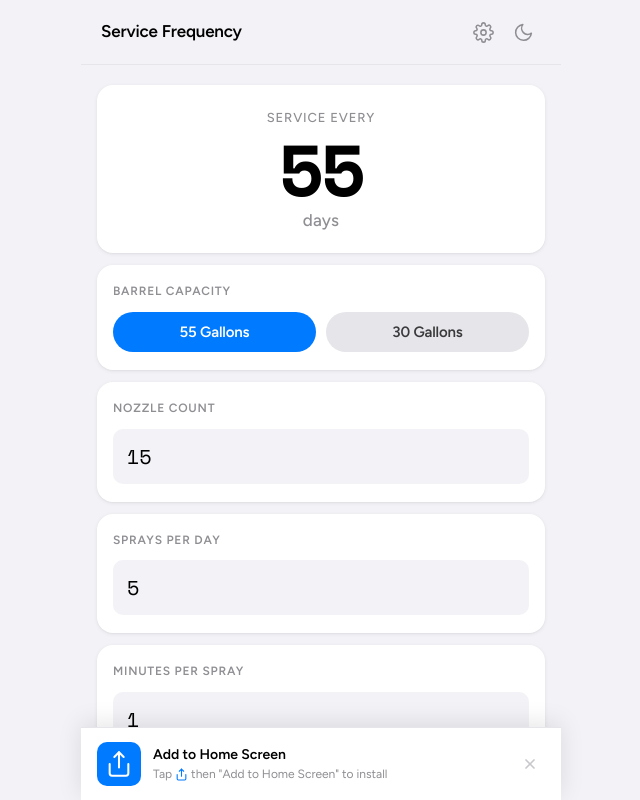
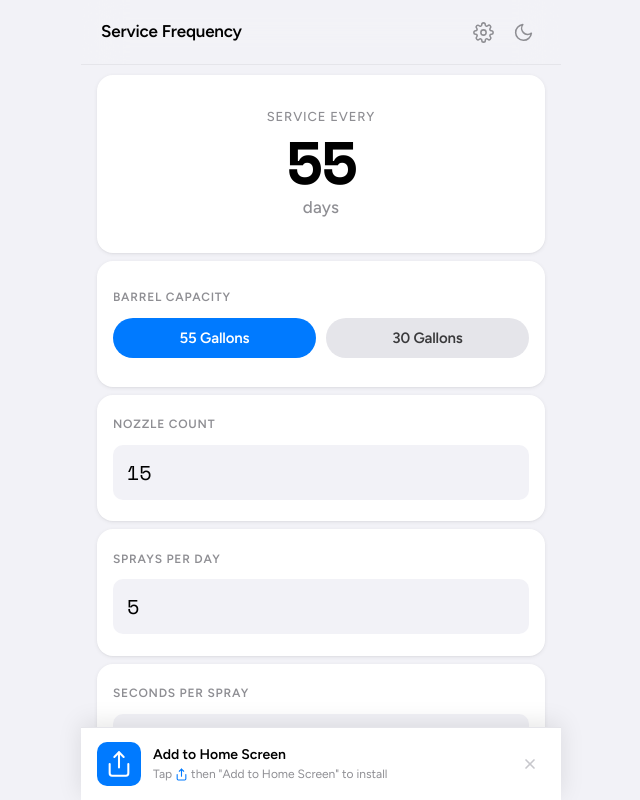
Before and after one commit to taylorakin17/service-frequency-calculator, a plain HTML site: page index.html in a window 1280 px wide. Shown: the whole page, without its empty margins (319-959 px from the left). Drawn offline with nearby package versions, Linux system fonts and the light colour scheme.

Commit message:
Fit layout to screen without scroll; seconds per spray (default 60)

```diff
--- a/app.js
+++ b/app.js
@@ -5,7 +5,7 @@
 const DEFAULTS = {
   nozzleCount:          15,
   spraysPerDay:         5,
-  minutesPerSpray:      1,
+  secondsPerSpray:      60,
   selectedBarrelSize:   55,
   effectiveGallons55:   52,
   effectiveGallons30:   28,
@@ -20,7 +20,7 @@ const DEFAULTS = {
 const state = {
   nozzleCount:          loadNumber('nozzleCount',          DEFAULTS.nozzleCount),
   spraysPerDay:         loadNumber('spraysPerDay',         DEFAULTS.spraysPerDay),
-  minutesPerSpray:      loadNumber('minutesPerSpray',      DEFAULTS.minutesPerSpray),
+  secondsPerSpray:      loadNumber('secondsPerSpray',      DEFAULTS.secondsPerSpray),
   selectedBarrelSize:   loadNumber('selectedBarrelSize',   DEFAULTS.selectedBarrelSize),
   effectiveGallonsMap:  {
     55: loadNumber('effectiveGallons55', DEFAULTS.effectiveGallons55),
@@ -39,8 +39,8 @@ function loadNumber(key, fallback) {
 // Calculation
 // ============================================================
 
-function calculateServiceFrequencyDays(nozzleCount, spraysPerDay, minutesPerSpray, sprayRateOzPerMinute, effectiveGallons) {
-  const dailyUsageOz = nozzleCount * spraysPerDay * minutesPerSpray * sprayRateOzPerMinute;
+function calculateServiceFrequencyDays(nozzleCount, spraysPerDay, secondsPerSpray, sprayRateOzPerMinute, effectiveGallons) {
+  const dailyUsageOz = nozzleCount * spraysPerDay * (secondsPerSpray / 60) * sprayRateOzPerMinute;
   if (dailyUsageOz <= 0) return null;
   return Math.floor((effectiveGallons * 128) / dailyUsageOz);
 }
@@ -56,7 +56,7 @@ function refreshResult() {
   const days = calculateServiceFrequencyDays(
     state.nozzleCount,
     state.spraysPerDay,
-    state.minutesPerSpray,
+    state.secondsPerSpray,
     state.sprayRateOzPerMinute,
     effectiveGallons
   );
@@ -158,12 +158,12 @@ attachNumberInput(document.getElementById('spraysPerDayInput'), {
   defaultValue: DEFAULTS.spraysPerDay,
 });
 
-attachNumberInput(document.getElementById('minutesPerSprayInput'), {
-  get: ()  => state.minutesPerSpray,
-  set: (v) => { state.minutesPerSpray = v; },
-  storageKey:   'minutesPerSpray',
-  min:          0.01,
-  defaultValue: DEFAULTS.minutesPerSpray,
+attachNumberInput(document.getElementById('secondsPerSprayInput'), {
+  get: ()  => state.secondsPerSpray,
+  set: (v) => { state.secondsPerSpray = v; },
+  storageKey:   'secondsPerSpray',
+  min:          1,
+  defaultValue: DEFAULTS.secondsPerSpray,
 });
 
 // ============================================================
--- a/index.html
+++ b/index.html
@@ -91,13 +91,13 @@
       </div>
 
       <div class="card input-card">
-        <label class="card-label" for="minutesPerSprayInput">Minutes per Spray</label>
+        <label class="card-label" for="secondsPerSprayInput">Seconds per Spray</label>
         <input
           type="number"
-          id="minutesPerSprayInput"
+          id="secondsPerSprayInput"
           class="number-input"
-          inputmode="decimal"
-          step="0.25"
+          inputmode="numeric"
+          pattern="[0-9]*"
           autocomplete="off"
         >
       </div>
@@ -186,7 +186,7 @@
         <div class="settings-group-label">How It's Calculated</div>
         <div class="settings-card calc-note">
           <p class="calc-line">Daily usage (oz)</p>
-          <code class="calc-formula">nozzles × sprays × minutes × rate</code>
+          <code class="calc-formula">nozzles × sprays × (seconds ÷ 60) × rate</code>
           <p class="calc-line calc-line--spaced">Service frequency (days)</p>
           <code class="calc-formula">effective gallons × 128 ÷ daily oz</code>
           <p class="calc-footnote">128 oz per gallon · Result rounded down to whole days</p>
--- a/service-worker.js
+++ b/service-worker.js
@@ -1,4 +1,4 @@
-const CACHE_VERSION = 'v2';
+const CACHE_VERSION = 'v3';
 const CACHE_NAME = `service-frequency-${CACHE_VERSION}`;
 
 // Derive the base path from where the service worker lives so this works
--- a/styles.css
+++ b/styles.css
@@ -88,10 +88,11 @@ input[type="number"] {
 .app {
   display: flex;
   flex-direction: column;
-  min-height: 100dvh;
-  min-height: 100vh;
+  height: 100dvh;
+  height: 100vh;
   max-width: 480px;
   margin: 0 auto;
+  overflow: hidden;
 }
 
 /* ============================================================
@@ -154,20 +155,27 @@ input[type="number"] {
    ============================================================ */
 .main-content {
   flex: 1;
-  padding: 20px 16px;
-  padding-bottom: calc(24px + env(safe-area-inset-bottom));
+  min-height: 0;
+  overflow: hidden;
+  padding: 10px 16px;
+  padding-bottom: calc(10px + env(safe-area-inset-bottom));
   display: flex;
   flex-direction: column;
-  gap: 12px;
+  gap: 8px;
 }
 
 /* ============================================================
    Cards
    ============================================================ */
 .card {
+  flex: 1;
+  min-height: 0;
+  display: flex;
+  flex-direction: column;
+  justify-content: center;
   background: var(--surface);
   border-radius: 16px;
-  padding: 18px 16px;
+  padding: 12px 16px;
   box-shadow: var(--shadow);
   transition: background-color 0.25s ease, box-shadow 0.25s ease;
   animation: cardIn 0.38s cubic-bezier(0.22, 1, 0.36, 1) both;
@@ -208,8 +216,10 @@ label.card-label {
    Result Card
    ============================================================ */
 .result-card {
+  flex: 1.5;
   text-align: center;
-  padding: 24px 20px 20px;
+  align-items: center;
+  padding: 12px 20px;
 }
 
 .result-label {
@@ -228,7 +238,7 @@ label.card-label {
 
 .result-number {
   font-family: 'Space Mono', 'SF Mono', ui-monospace, monospace;
-  font-size: 72px;
+  font-size: 60px;
   font-weight: 700;
   color: var(--text-primary);
   letter-spacing: -0.03em;
```
